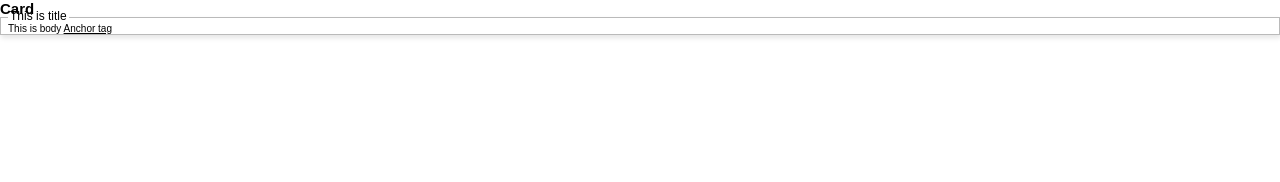
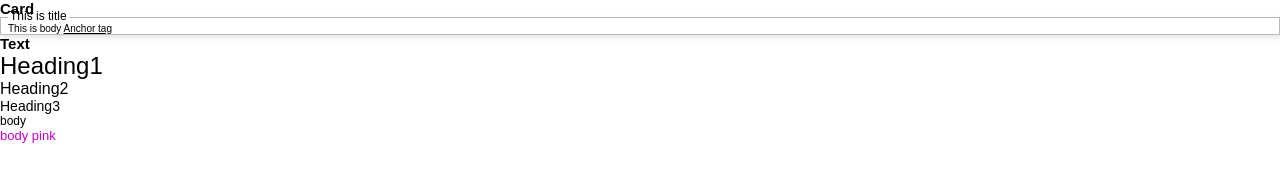
Before and after one commit to malipramod/css-util-lib, a website: page index.html in a window 1280 px wide. Drawn offline with nearby package versions, Linux system fonts and the light colour scheme; files that its build step writes are made by us from their sources.

Commit message:
Add typography

```diff
--- a/index.html
+++ b/index.html
@@ -17,5 +17,13 @@
            <a href="#">Anchor tag</a>
         </div>
    </div>
+
+   <!--text-->
+   <h2>Text</h2>
+   <div class="text-h1">Heading1</div>
+   <div class="text-h2">Heading2</div>
+   <div class="text-h3">Heading3</div>
+   <div class="text-body">body</div>
+   <div class="text-body-pink">body pink</div>
 </body>
 </html>
--- /dev/null
+++ b/partials/components/_typography.scss
@@ -0,0 +1,20 @@
+.text-h1{
+    font-size: $font-size-h1;
+}
+
+.text-h2{
+    font-size: $font-size-h2;
+}
+
+.text-h3{
+    font-size: $font-size-h3;
+}
+
+.text-body{
+    font-size: $font-size-body;
+}
+
+.text-body-pink{
+    font-size: $font-size-body-pink;
+    color: $text-color-pink;
+}
--- a/partials/index.scss
+++ b/partials/index.scss
@@ -3,3 +3,7 @@
 
 // components
 @import 'components/card';
+
+
+//Typography
+@import 'components/typography';
```
